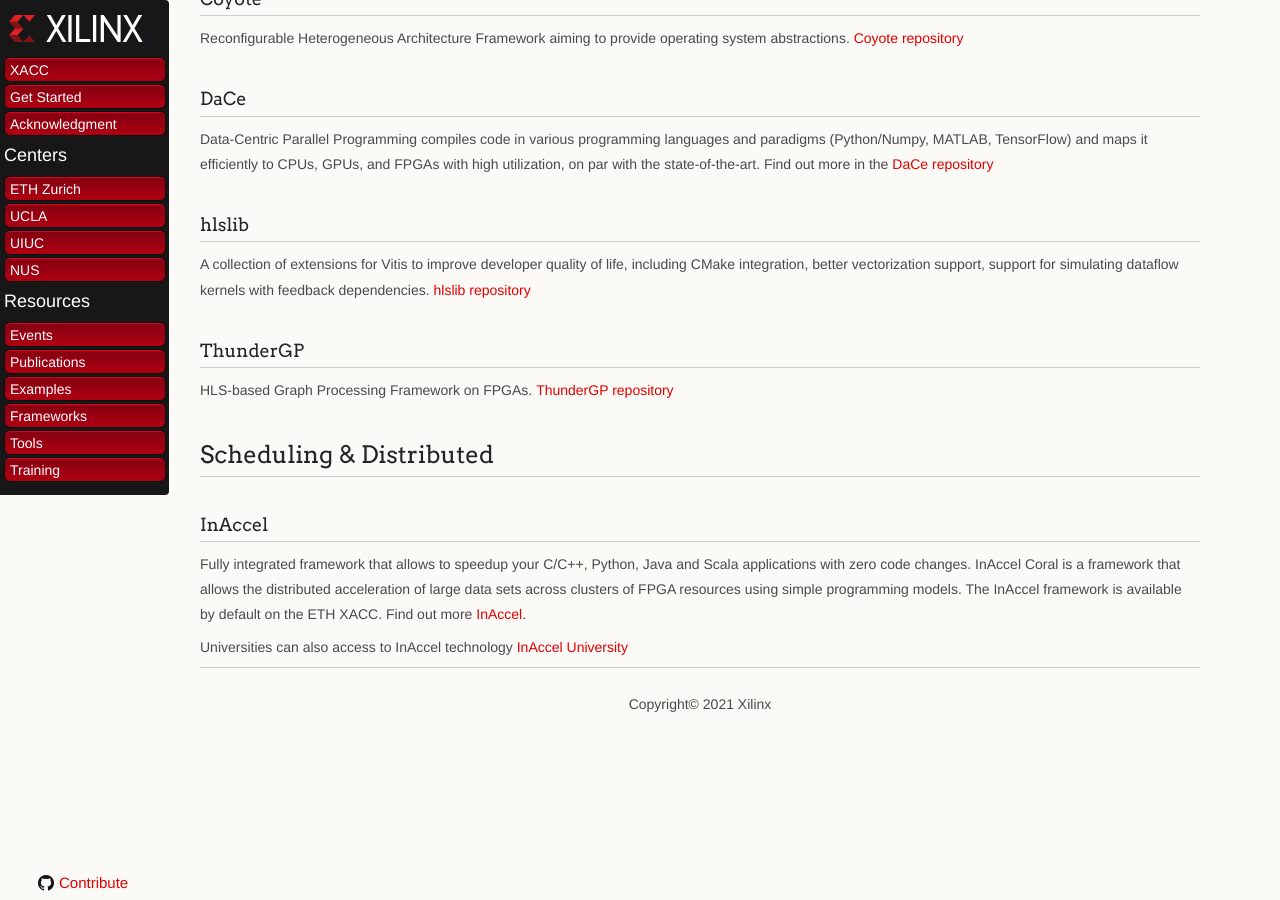
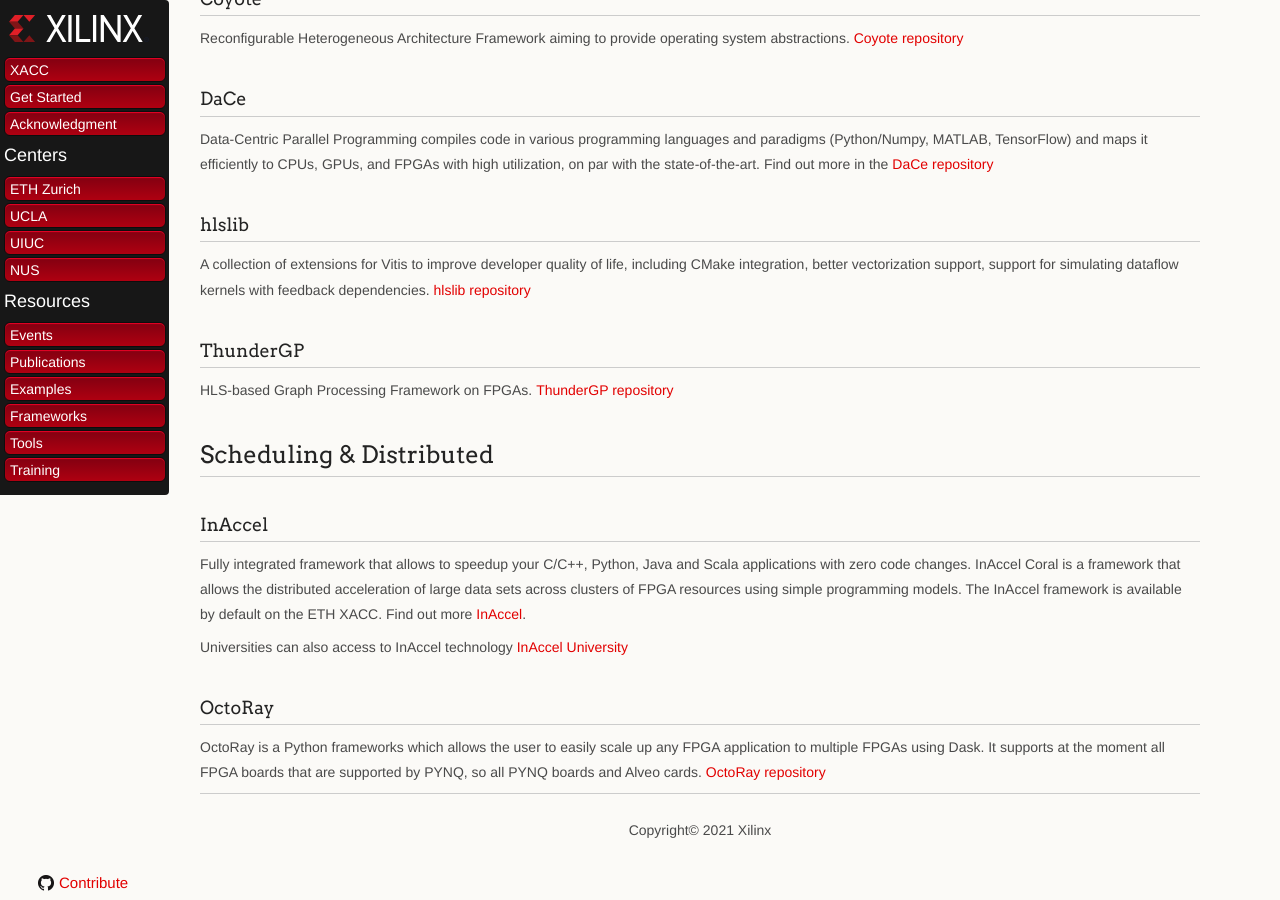
Before and after one commit to Xilinx/xacc, a Jekyll site: the page built from docs/frameworks.md, in a window 1280 px wide and 900 px high, scrolled down 1173 px. Built offline with Jekyll 4.4.1, drawn with Linux system fonts in a browser that asks for light colours; our own code applies the rules of GitHub Pages for plain Markdown files.

Commit message:
[frameworks.md] Add OctoRay project to Scheduling and Distributed section

```diff
--- a/docs/frameworks.md
+++ b/docs/frameworks.md
@@ -58,5 +58,8 @@
 
 Universities can also access to InAccel technology [InAccel University](https://inaccel.com/university/)
 
+### OctoRay
+OctoRay is a Python frameworks which allows the user to easily scale up any FPGA application to multiple FPGAs using Dask. It supports at the moment all FPGA boards that are supported by PYNQ, so all PYNQ boards and Alveo cards. [OctoRay repository](https://github.com/abs-tudelft/octoray)
+
 ---------------------------------------
 <p align="center">Copyright&copy; 2021 Xilinx</p>
```
